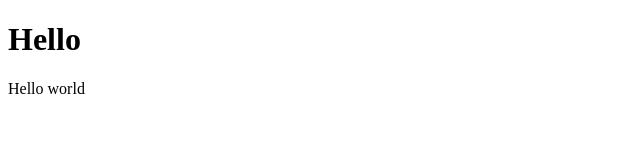
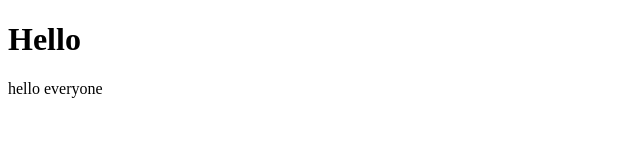
Before and after one commit to AchourMaryem/Git-GitFlow, a plain HTML site: page index.html in a window 1280 px wide. Shown: the full height of the page, 0-640 px from the left. Drawn offline with Linux system fonts and the light colour scheme.

Commit message:
index.html branch ma-fonctionnalite

```diff
--- a/index.html
+++ b/index.html
@@ -3,7 +3,7 @@
 <body>
 
 <h1>Hello</h1>
-<p> Hello world</p>
+<p> hello everyone</p>
 
 </body>
 </html>
```
